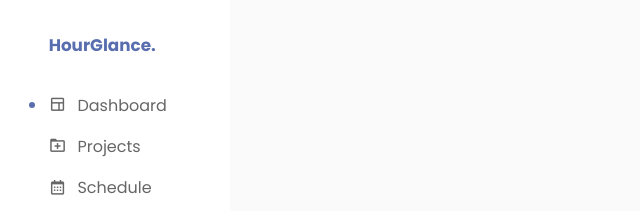
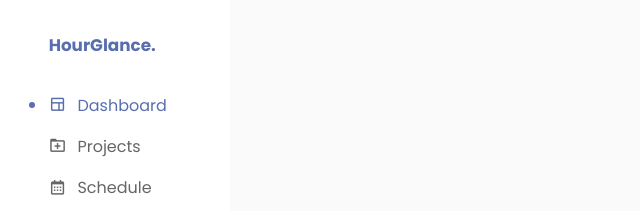
Before and after one commit to Jon-tim/HourGlance, a plain HTML site: page index.html in a window 1280 px wide. Both pictures are taken after a click on the item "Dashboard". Shown: the top 211 px of the page, 0-640 px from the left. Drawn offline with nearby package versions, Linux system fonts and the light colour scheme.

Commit message:
completed functionality of nlist items on nav

```diff
--- a/index.html
+++ b/index.html
@@ -28,7 +28,7 @@
           <h1>HourGlance.</h1>
         </div>
         <ul>
-          <li><i class="bx bx-layout active"></i>dashboard</li>
+          <li class="active"><i class="bx bx-layout"></i>dashboard</li>
           <li><i class="bx bx-folder-plus"></i>projects</li>
           <li><i class="bx bx-calendar"></i>schedule</li>
           <li><i class="bx bx-group"></i>community</li>
--- a/src/main.js
+++ b/src/main.js
@@ -0,0 +1,15 @@
+"use strict";
+const lists = document.querySelectorAll("nav ul li");
+
+lists.forEach((i) => {
+  i.addEventListener("click", () => {
+    removal(this);
+    i.classList.add("active");
+  });
+});
+
+function removal(a) {
+  lists.forEach((i) => {
+    i !== a ? i.classList.remove("active") : null;
+  });
+}
--- a/src/style.css
+++ b/src/style.css
@@ -44,6 +44,7 @@ nav ul {
 }
 
 nav ul li {
+  width: 100%;
   cursor: pointer;
   list-style: none;
   text-transform: capitalize;
@@ -55,10 +56,11 @@ nav ul li {
   position: relative;
 }
 
-nav ul li.active,
-nav ul li.active i {
+li.active,
+li.active i {
   color: var(--washed-blue);
 }
+
 nav ul li:hover::after,
 .active::after {
   content: "";
@@ -67,7 +69,6 @@ nav ul li:hover::after,
   height: 6px;
   border-radius: 50px;
   position: absolute;
-  top: 12px;
   left: -20px;
 }
 
```
